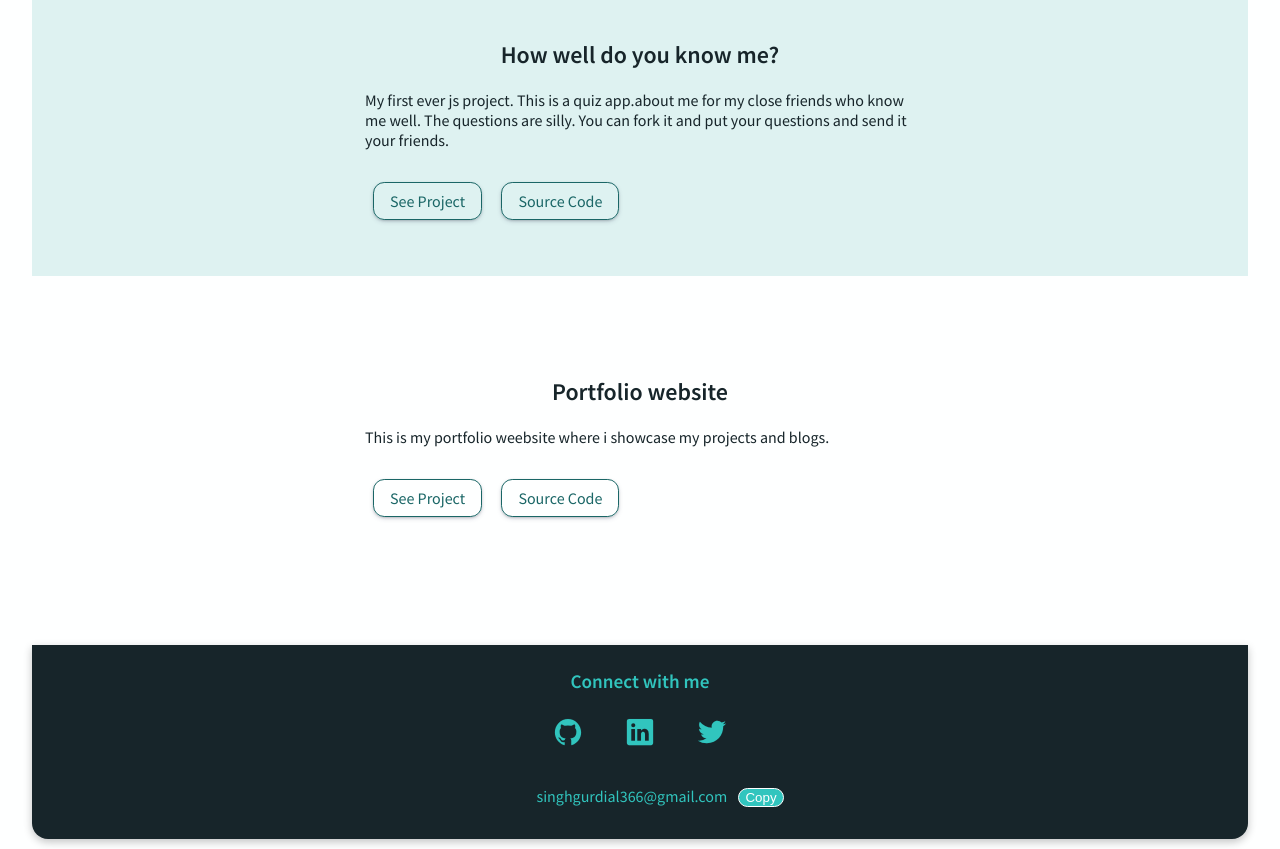
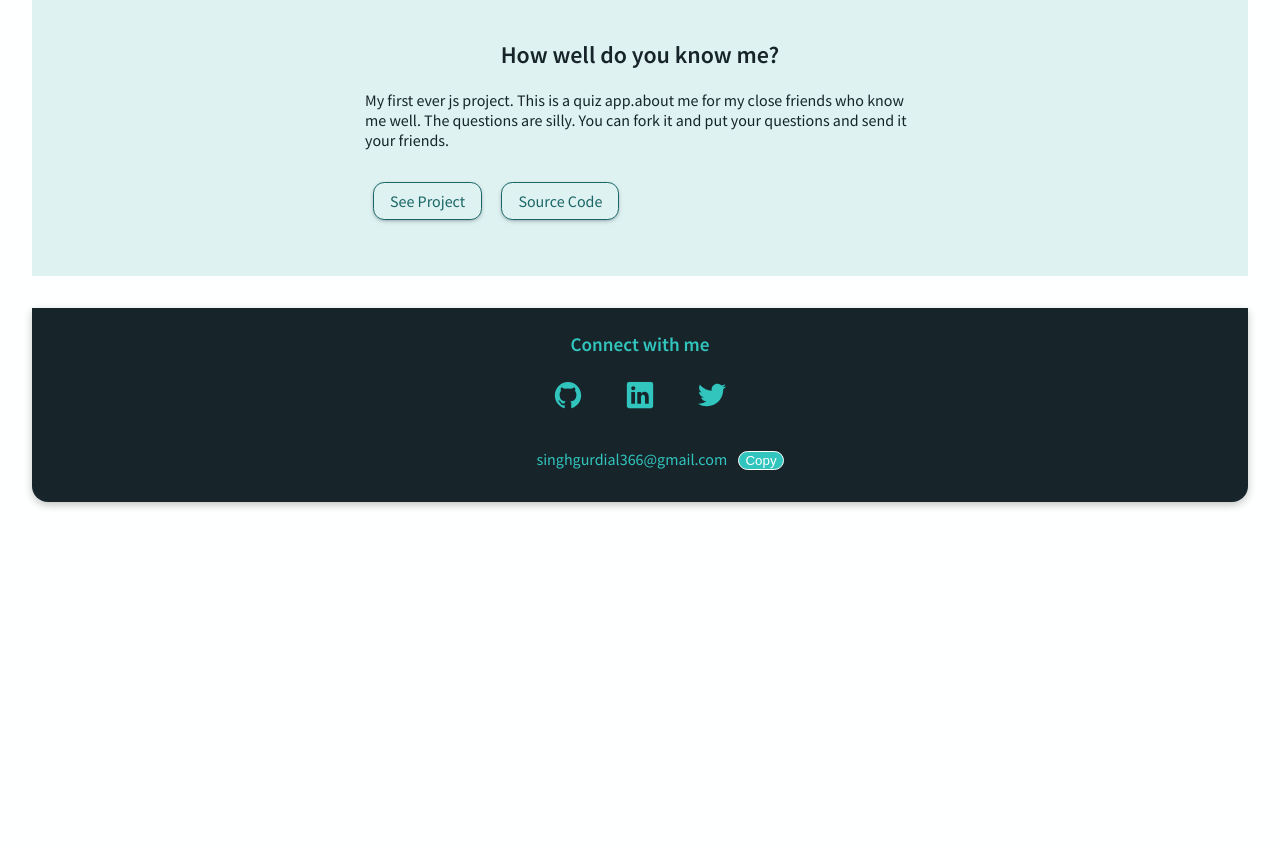
Before and after one commit to GurdialCode/Gurdial-Portfolio, a plain HTML site: page projects.html in a window 1280 px wide. Shown: the part 2587-3436 px from the top of the page. After the commit the page ends 3099 px from the top, so only its background shows below. Drawn offline with nearby package versions, Linux system fonts and the light colour scheme.

Commit message:
updated the code

```diff
--- a/projects.html
+++ b/projects.html
@@ -143,19 +143,7 @@
                 target="_blank">Source Code</a>
         </div>
     </section>
-     <section class="section">
-        <div class="container container-center">
-            <h1>Portfolio website</h1>
-            <p>
-                This is my portfolio weebsite where i showcase my projects and blogs.
-            </p>
-            <a class="links link-secondary"
-                href="https://santoshinijena.netlify.app/" target="_blank">See
-                Project</a>
-            <a class="links link-secondary" href="https://github.com/santoshinij7/Santoshinijena"
-                target="_blank">Source Code</a>
-        </div>
-    </section>
+
 
     <footer class="footer">
         <div class="heading">Connect with me</div>
```
